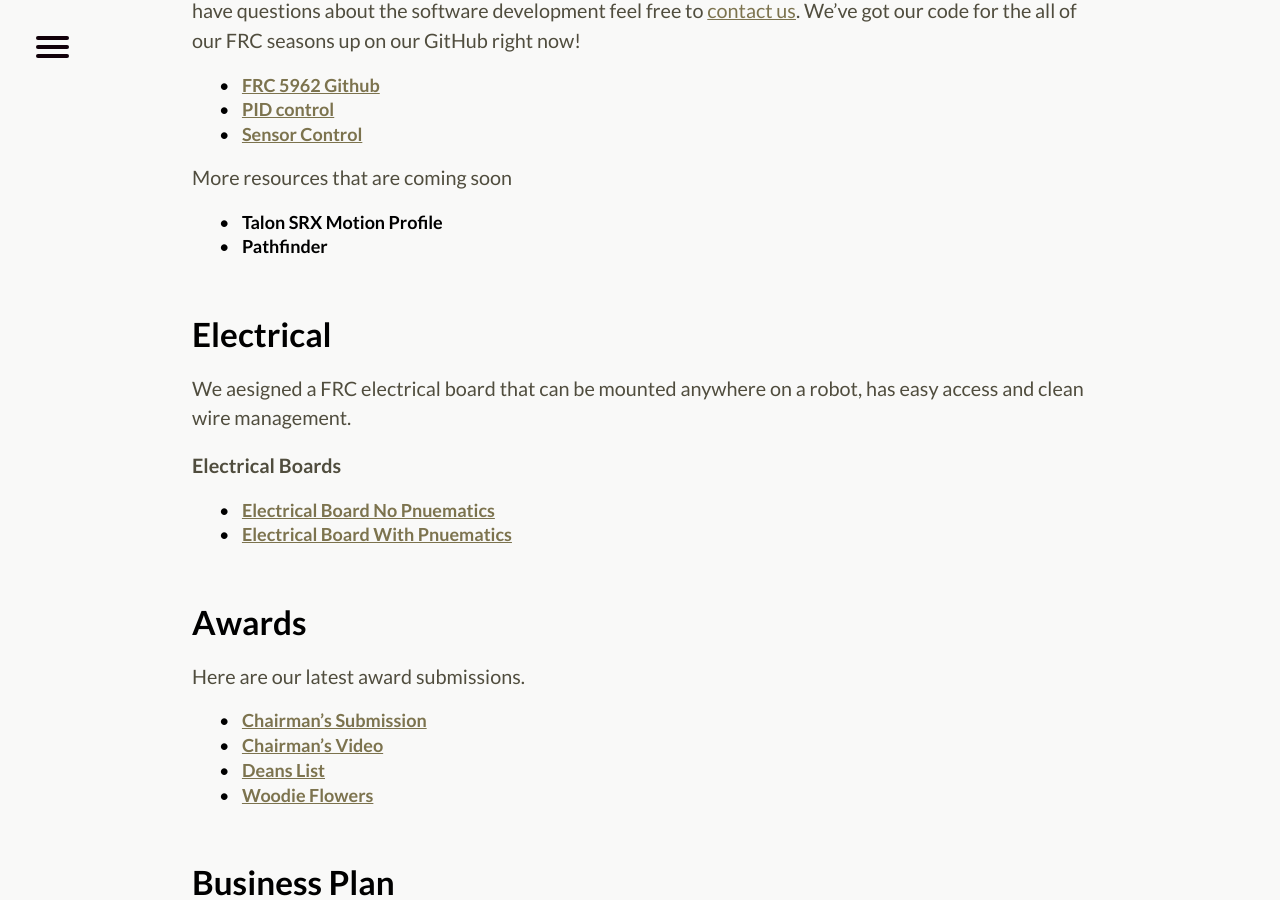
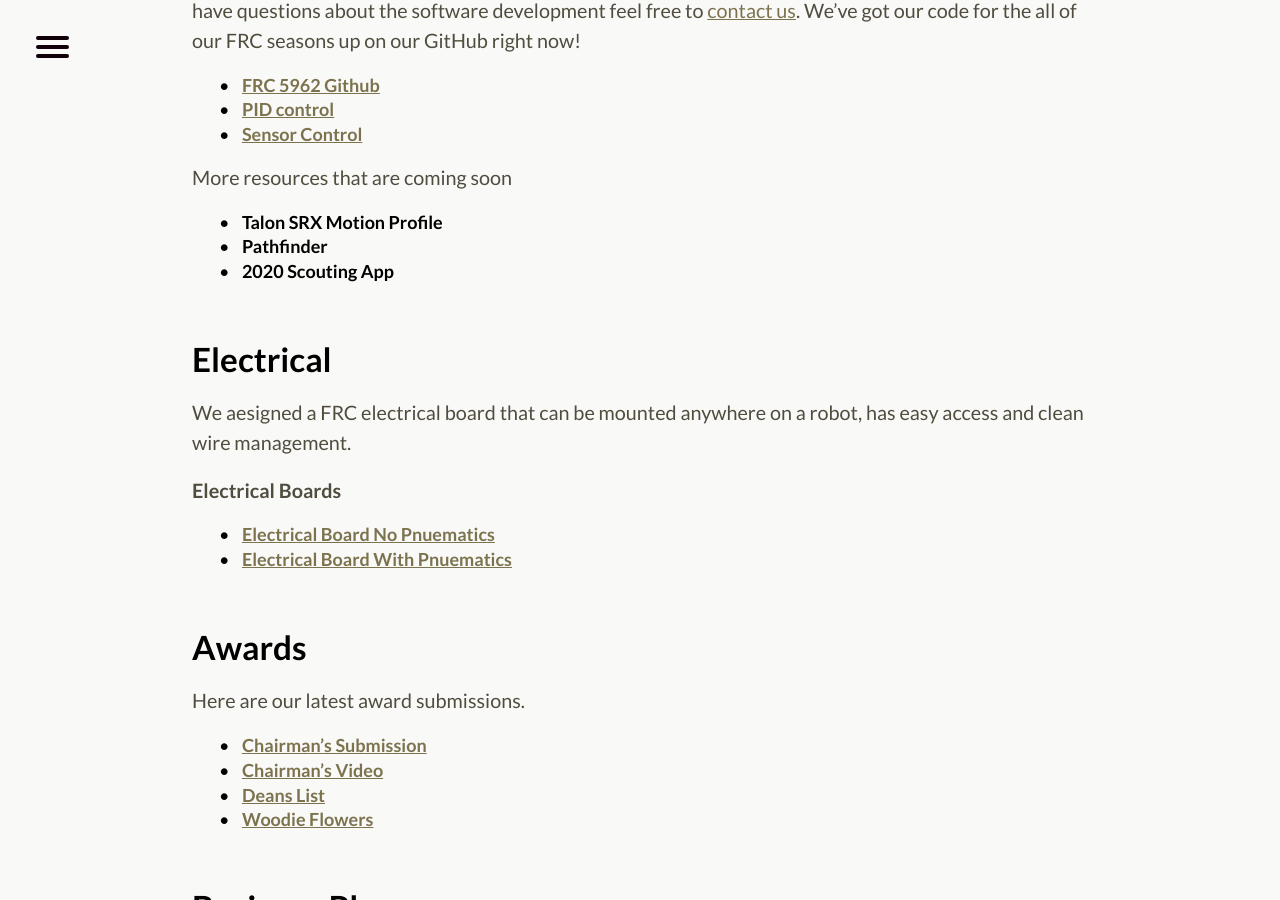
Before and after one commit to perSEVERE-5962/frc5962, a Jekyll site: the page built from resources.markdown, in a window 1280 px wide and 900 px high, scrolled down 1373 px. Built offline with Jekyll 4.4.1, drawn with Linux system fonts in a browser that asks for light colours.

Commit message:
Updated Resources

```diff
--- a/resources.markdown
+++ b/resources.markdown
@@ -36,6 +36,7 @@
 More resources that are coming soon
 4. **Talon SRX Motion Profile**
 5. **Pathfinder**
+6. **2020 Scouting App**
 <div class="divider"></div>
 ## Electrical
 We aesigned a FRC electrical board that can be mounted anywhere on a robot, has easy access and clean wire management.
```
